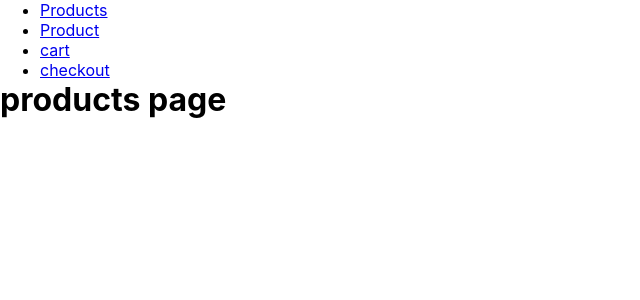
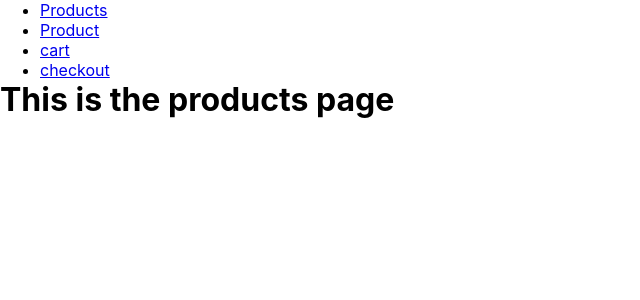
Before and after one commit to TS22082/final_project_shopping_cart, a React (Create React App) app: page / in a window 1280 px wide. Shown: the top 300 px of the page, without its empty margins (0-640 px from the left). Built offline with nearby package versions, Linux system fonts and the light colour scheme.

Commit message:
feat(router) set up pages for router

```diff
--- a/src/App.js
+++ b/src/App.js
@@ -1,5 +1,9 @@
 import "./App.css";
 import { BrowserRouter as Router, Switch, Route, Link } from "react-router-dom";
+import Products from "./Pages/Products/Products";
+import Product from "./Pages/Product/Product";
+import Cart from "./Pages/Cart/Cart";
+import Checkout from "./Pages/Checkout/Checkout";
 
 function App() {
   return (
@@ -12,7 +16,7 @@ function App() {
                 <Link to="/">Products</Link>
               </li>
               <li>
-                <Link to="/product/:id">Product</Link>
+                <Link to="/product/1">Product</Link>
               </li>
               <li>
                 <Link to="/cart">cart</Link>
@@ -25,16 +29,16 @@ function App() {
 
           <Switch>
             <Route exact path="/">
-              <h1>products page</h1>
+              <Products />
             </Route>
-            <Route path="/product/:id ">
-              <h1>product page</h1>
+            <Route path="/product/:id">
+              <Product />
             </Route>
             <Route path="/cart">
-              <h1>cart page page</h1>
+              <Cart />
             </Route>
             <Route path="/checkout">
-              <h1>checkout page</h1>
+              <Checkout />
             </Route>
             <Route path="/">
               <h1>404 page</h1>
--- /dev/null
+++ b/src/Pages/Cart/Cart.js
@@ -0,0 +1,11 @@
+import React from "react";
+
+const Cart = () => {
+  return (
+    <div>
+      <h1>This is the cart page</h1>
+    </div>
+  );
+};
+
+export default Cart;
--- /dev/null
+++ b/src/Pages/Checkout/Checkout.js
@@ -0,0 +1,11 @@
+import React from "react";
+
+const Checkout = () => {
+  return (
+    <div>
+      <h1>This is the checkout page</h1>
+    </div>
+  );
+};
+
+export default Checkout;
--- /dev/null
+++ b/src/Pages/Product/Product.js
@@ -0,0 +1,17 @@
+import React, { useEffect } from "react";
+import { useParams } from "react-router-dom";
+
+const Product = () => {
+  const { id } = useParams();
+
+  useEffect(() => {
+    console.log(id);
+  }, []);
+  return (
+    <div>
+      <h1>This is the product page</h1>
+    </div>
+  );
+};
+
+export default Product;
--- /dev/null
+++ b/src/Pages/Products/Products.js
@@ -0,0 +1,11 @@
+import React from "react";
+
+const Products = () => {
+  return (
+    <div>
+      <h1>This is the products page</h1>
+    </div>
+  );
+};
+
+export default Products;
```
